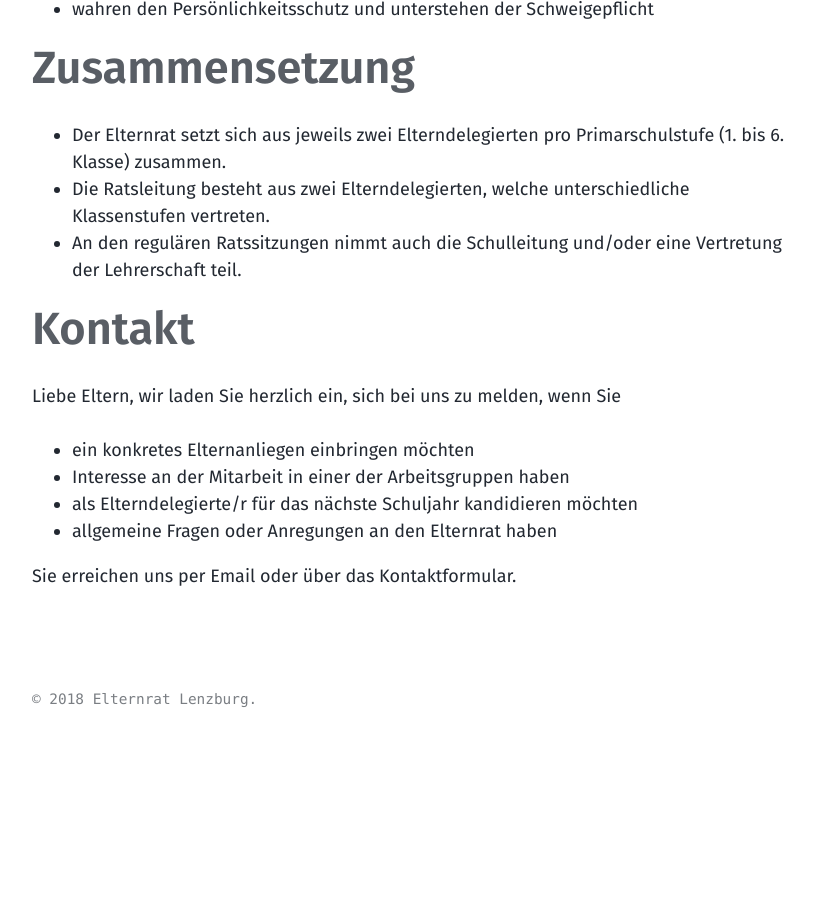
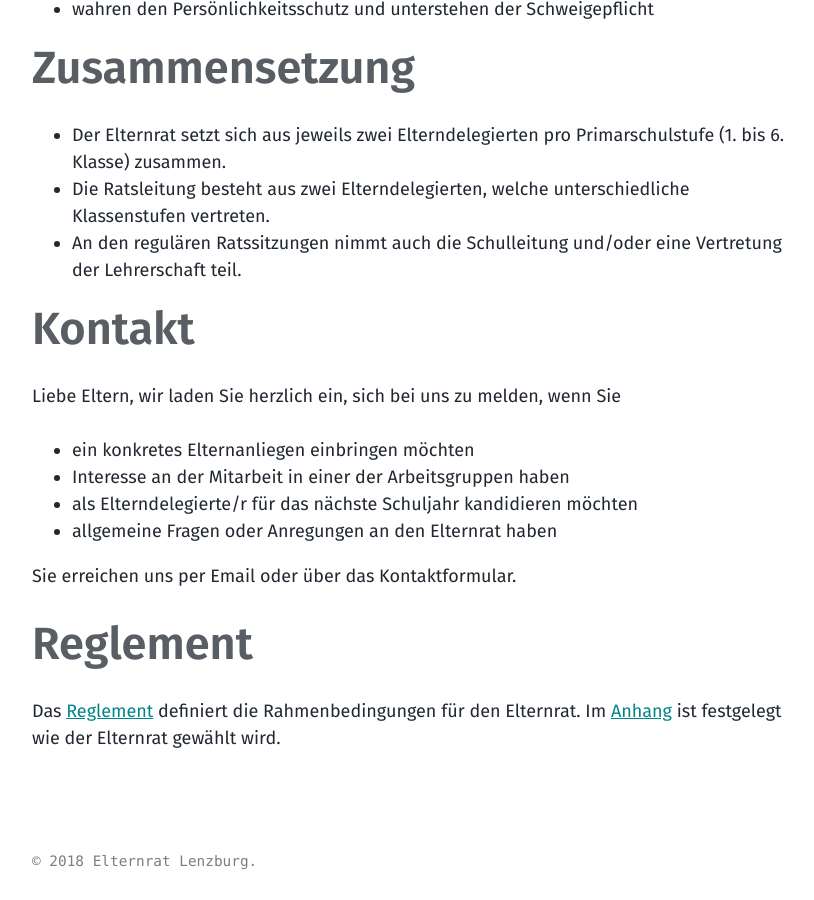
Before and after one commit to elternratlenzburg/elternratlenzburg.github.io, a Jekyll site: the page built from elternrat.md, in a window 1280 px wide and 900 px high, scrolled down 904 px. Shown: the whole window, without its empty margins (40-854 px from the left). Built offline with Jekyll 4.4.1, drawn with Linux system fonts in a browser that asks for light colours; before the commit the page ends 1641 px from its top, so only the background shows below that.

Commit message:
Add the documents for the reglement
Fixes #5

```diff
--- a/elternrat.md
+++ b/elternrat.md
@@ -36,3 +36,7 @@ Liebe Eltern, wir laden Sie herzlich ein, sich bei uns zu melden, wenn Sie
 - allgemeine Fragen oder Anregungen an den Elternrat haben
 
 Sie erreichen uns per Email oder über das Kontaktformular.
+
+# Reglement
+
+Das [Reglement](/assets/docs/Reglement_Elternrat_Angelrain.pdf) definiert die Rahmenbedingungen für den Elternrat. Im [Anhang](/assets/docs/Anhang_Reglement_Elternrat_Angelrain.pdf) ist festgelegt wie der Elternrat gewählt wird.
```
Also changed, not shown: 2 other files.
